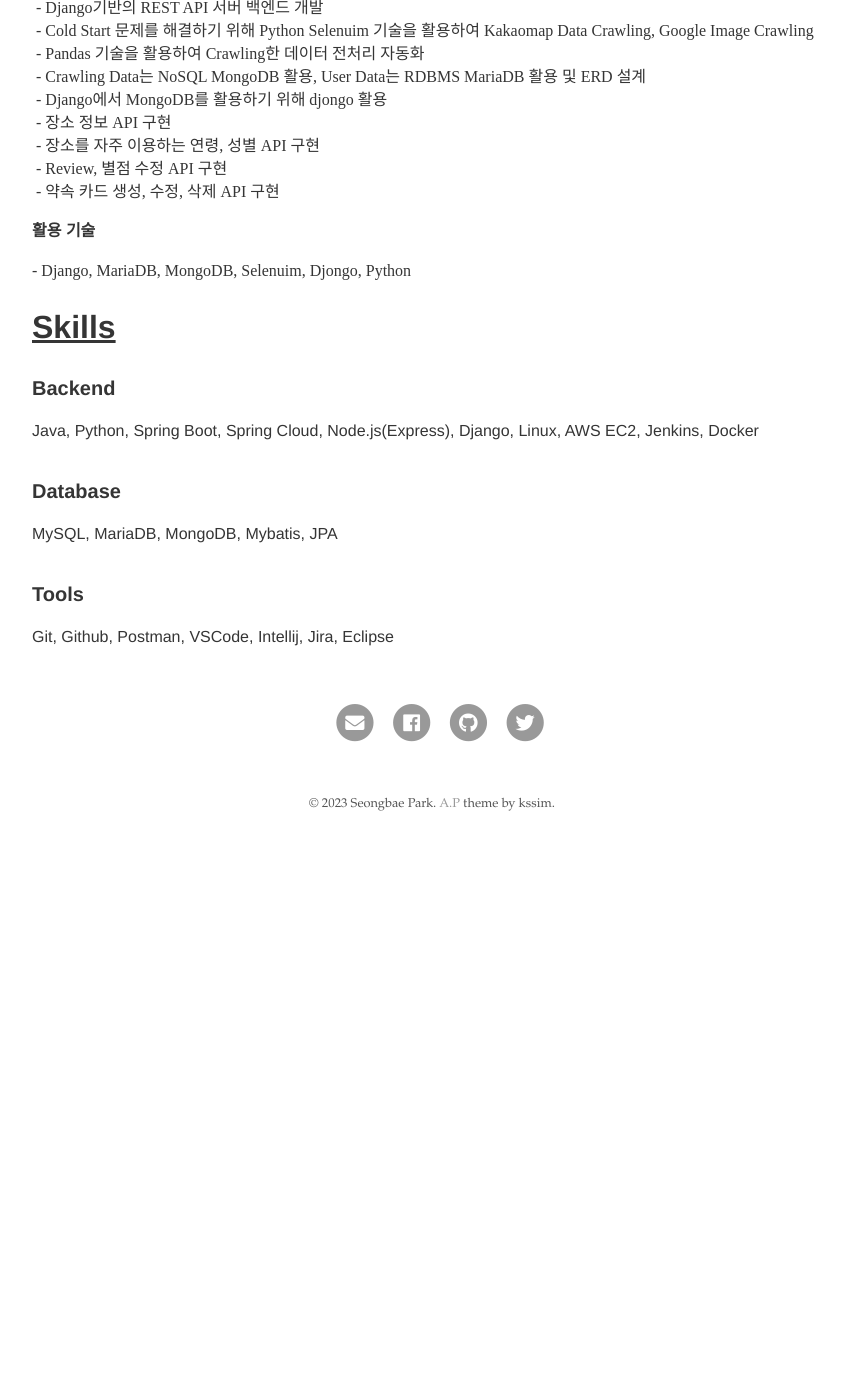
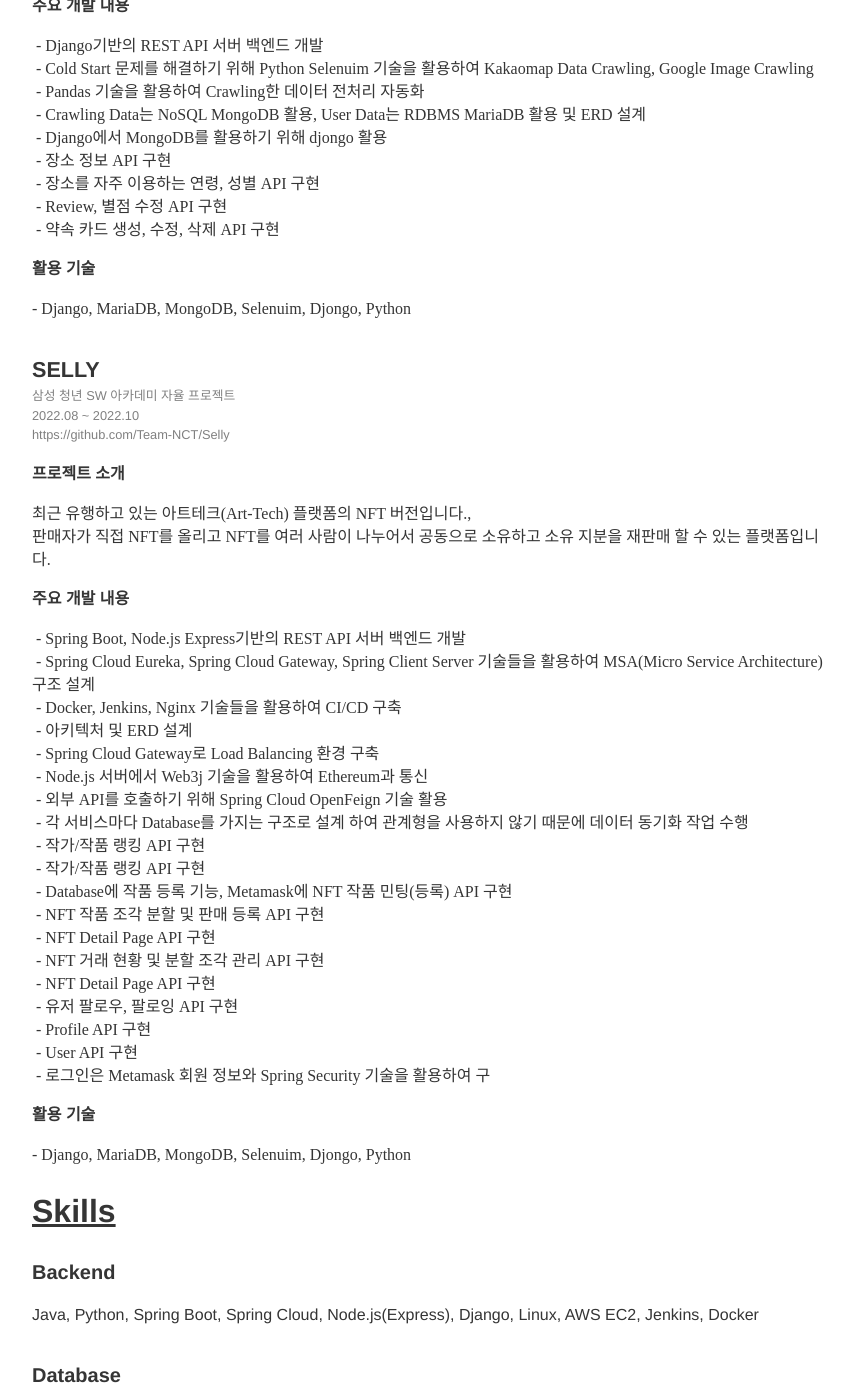
Before and after one commit to Sungbae95/Sungbae95.github.io, a Jekyll site: the page built from index.md, in a window 1280 px wide and 1400 px high, scrolled down 2205 px. Shown: the whole window, without its empty margins (208-1062 px from the left). Built offline with Jekyll 4.4.1, drawn with Linux system fonts in a browser that asks for light colours; some web fonts are replaced; before the commit the page ends 3052 px from its top, so only the background shows below that; some of the changed text lies outside the part shown.

Commit message:
Update index.md

```diff
--- a/index.md
+++ b/index.md
@@ -52,20 +52,20 @@
 
 # <U>Project</U>
 <span style="font-size:135%"> <b> SALUS</b> </span> <br/>
-<span style="font-size:80%; color:gray"> 삼성 청년 SW 아카데미 공통 프로젝트<br/> 2022.07 ~ 2022.08  </span> <br/> <br/>
+<span style="font-size:80%; color:gray"> 삼성 청년 SW 아카데미 공통 프로젝트<br/> 2022.07 ~ 2022.08  <br/> https://github.com/Sungbae95/SALUS</span> <br/> <br/>
 <span style="font-size:100%"> <b>프로젝트 소개</b> </span> <br/>
 <p style="line-height:23px; font-family: nanumsquare;">
-  Salus는 매일 발전하는 나를 확인할 수 있고 완료한 을 자동으로 기록해주는 IOT 서비스입니다.
+  Salus는 매일 발전하는 나를 확인할 수 있고 완료한 운동을 자동으로 기록해주는 IOT 서비스입니다.
 </p>
 <span style="font-size:100%"> <b>주요 개발 내용</b> </span> <br/>
 <p style="line-height:23px; font-family: nanumsquare;">
   &nbsp;- Node.js Express기반의 REST API 서버 백엔드 개발 <br/>
-  &nbsp;- ERD 설계 및 Mysql Table 제작 <br/>
+  &nbsp;- ERD 설계 <br/>
   &nbsp;- MVC 모델 적용 <br/>
   &nbsp;- Socket 통신 방식을 통한 Raspberry Pi 와 통신 <br/>
   &nbsp;- RFID를 활용한 로그인 <br/>
-  &nbsp;- Socket 통신으로 실시간으로 운동 Data 기록 <br/>
-  &nbsp;- 키오스크, 모바일 메인 화면, Calendar Data API 구현<br/>
+  &nbsp;- Socket 통신으로 실시간으로 운동 Data 기록 API 구현 <br/>
+  &nbsp;- 키오스크, 모바일 메인 화면, Calendar API 구현<br/>
   &nbsp;- 운동 상세 기록 API 구현<br/>
   &nbsp;- 모바일 목표 시간, 불륨(무게) 설정 API 구현<br/>
 </p>
@@ -75,7 +75,7 @@
 </p>
 <br/>
 <span style="font-size:135%"> <b>ZZAZO</b> </span> <br/>
-<span style="font-size:80%; color:gray"> 삼성 청년 SW 아카데미 특화 프로젝트<br/> 2022.08 ~ 2022.10  </span> <br/> <br/>
+<span style="font-size:80%; color:gray"> 삼성 청년 SW 아카데미 특화 프로젝트<br/> 2022.08 ~ 2022.10 <br/> https://github.com/Sungbae95/ZZAZO </span> <br/> <br/>
 <span style="font-size:100%"> <b>프로젝트 소개</b> </span> <br/>
 <p style="line-height:23px; font-family: nanumsquare;">
   빅데이터기반 주변 장소 추천 서비스
@@ -91,6 +91,39 @@
   &nbsp;- 장소를 자주 이용하는 연령, 성별 API 구현<br/>
   &nbsp;- Review, 별점 수정 API 구현 <br/>
   &nbsp;- 약속 카드 생성, 수정, 삭제 API 구현 <br/>
+</p>
+<span style="font-size:100%"> <b>활용 기술</b> </span> <br/>
+<p style="line-height:23px; font-family: nanumsquare;">
+  - Django, MariaDB, MongoDB, Selenuim, Djongo, Python <br/>
+</p>
+<br/>
+<span style="font-size:135%"> <b>SELLY</b> </span> <br/>
+<span style="font-size:80%; color:gray"> 삼성 청년 SW 아카데미 자율 프로젝트<br/> 2022.08 ~ 2022.10 <br/> https://github.com/Team-NCT/Selly </span> <br/> <br/>
+<span style="font-size:100%"> <b>프로젝트 소개</b> </span> <br/>
+<p style="line-height:23px; font-family: nanumsquare;">
+  최근 유행하고 있는 아트테크(Art-Tech) 플랫폼의 NFT 버전입니다.,<br/>판매자가 직접 NFT를 올리고 NFT를 여러 사람이 나누어서 공동으로 소유하고 소유 지분을 재판매 할 수 있는 플랫폼입니다.
+</p>
+<span style="font-size:100%"> <b>주요 개발 내용</b> </span> <br/>
+<p style="line-height:23px; font-family: nanumsquare;">
+  &nbsp;- Spring Boot, Node.js Express기반의 REST API 서버 백엔드 개발 <br/>
+  &nbsp;- Spring Cloud Eureka, Spring Cloud Gateway, Spring Client Server 기술들을 활용하여 MSA(Micro Service Architecture) 구조 설계<br/>
+  &nbsp;- Docker, Jenkins, Nginx 기술들을 활용하여 CI/CD 구축 <br/>
+  &nbsp;- 아키텍처 및 ERD 설계<br/>
+  &nbsp;- Spring Cloud Gateway로 Load Balancing 환경 구축 <br/>
+  &nbsp;- Node.js 서버에서 Web3j 기술을 활용하여 Ethereum과 통신 <br/>
+  &nbsp;- 외부 API를 호출하기 위해 Spring Cloud OpenFeign 기술 활용<br/>
+  &nbsp;- 각 서비스마다 Database를 가지는 구조로 설계 하여 관계형을 사용하지 않기 때문에 데이터 동기화 작업 수행 <br/>
+  &nbsp;- 작가/작품 랭킹 API 구현 <br/>
+  &nbsp;- 작가/작품 랭킹 API 구현 <br/>
+  &nbsp;- Database에 작품 등록 기능, Metamask에 NFT 작품 민팅(등록) API 구현 <br/>
+  &nbsp;- NFT 작품 조각 분할 및 판매 등록 API 구현<br/>
+  &nbsp;- NFT Detail Page API 구현 <br/>
+  &nbsp;- NFT 거래 현황 및 분할 조각 관리 API 구현 <br/>
+  &nbsp;- NFT Detail Page API 구현 <br/>
+  &nbsp;- 유저 팔로우, 팔로잉 API 구현 <br/>
+  &nbsp;- Profile API 구현 <br/>
+  &nbsp;- User API 구현 <br/>
+  &nbsp;- 로그인은 Metamask 회원 정보와 Spring Security 기술을 활용하여 구 <br/>
 </p>
 <span style="font-size:100%"> <b>활용 기술</b> </span> <br/>
 <p style="line-height:23px; font-family: nanumsquare;">
```
